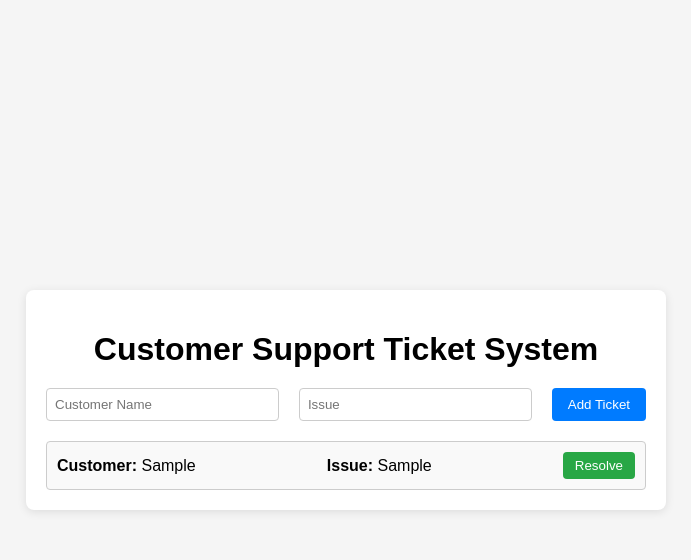
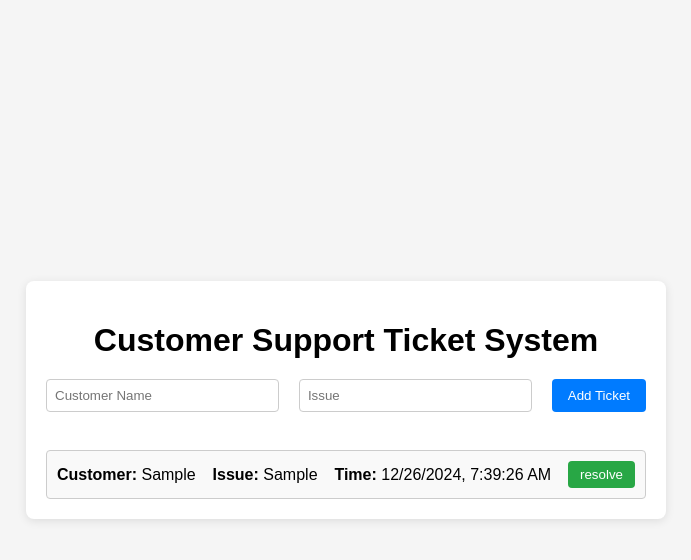
Before and after one commit to jananisri2008/customersupportsystem, a React (Vite) app: page / in a window 1280 px wide. Both pictures are taken after typing "Sample", "Sample" into the empty fields and a click on the button "Add Ticket". Shown: the top 560 px of the page, without its empty margins (294-985 px from the left). Built offline with nearby package versions, Linux system fonts and the light colour scheme.

Commit message:
second commit

```diff
--- a/src/App.jsx
+++ b/src/App.jsx
@@ -20,14 +20,25 @@ function App() {
         setTickets(updatedTickets);
     };
 
+    const markResolved = (id) => {
+        setTickets((prevTickets) =>
+            prevTickets.map((ticket) =>
+                ticket.id === id ? { ...ticket, resolved: !ticket.resolved } : ticket
+            )
+        );
+    };
+
+
     return (
         <div className="app-container">
             <h1>Customer Support Ticket System</h1>
-            <AddTicketForm addTicket={addTicket} />
+            <AddTicketForm addTicket={addTicket}/>
+            <br/>
             <TicketQueue
                 tickets={tickets}
                 removeTicket={removeTicket}
                 reorderTickets={reorderTickets}
+                markResolved={markResolved}
             />
         </div>
     );
--- a/src/components/AddTicketForm.jsx
+++ b/src/components/AddTicketForm.jsx
@@ -11,6 +11,7 @@ function AddTicketForm({ addTicket }) {
                 id: Date.now(),
                 customerName,
                 issue,
+                date:new Date().toLocaleString(),
             };
             addTicket(newTicket);
             setCustomerName("");
--- a/src/components/Ticket.jsx
+++ b/src/components/Ticket.jsx
@@ -1,6 +1,6 @@
 import React from "react";
 
-function Ticket({ ticket, index, removeTicket }) {
+function Ticket({ ticket, index, removeTicket, markResolved }) {
     const handleDragStart = (e) => {
         e.dataTransfer.setData(
             "text",
@@ -13,6 +13,11 @@ function Ticket({ ticket, index, removeTicket }) {
             "text",
             JSON.stringify({ destinationIndex: index })
         );
+    };
+
+    const formatDate=(timestamp)=>{
+        const date=new Date(timestamp);
+        return date.toLocaleString();
     };
 
     return (
@@ -29,7 +34,13 @@ function Ticket({ ticket, index, removeTicket }) {
             <div>
                 <strong>Issue:</strong> {ticket.issue}
             </div>
-            <button onClick={() => removeTicket(ticket.id)}>Resolve</button>
+            <div>
+                <strong>Time:</strong> {ticket.date ? formatDate(ticket.date) :"Not Available"}
+            </div>
+            <button onClick={()=>markResolved(ticket.id)}>
+                {ticket.resolved?"resolved ✔ ":"resolve"}
+            </button>
+            {/* <button onClick={() => removeTicket(ticket.id)}>Resolve</button> */}
         </div>
     );
 }
--- a/src/components/TicketQueue.jsx
+++ b/src/components/TicketQueue.jsx
@@ -1,8 +1,13 @@
 import React from "react";
 import Ticket from "./Ticket";
 
-function TicketQueue({ tickets, removeTicket, reorderTickets }) {
+function TicketQueue({ tickets, removeTicket, reorderTickets,markResolved }) {
     const handleDragEnd = (e) => {
+        e.preventDefault();
+
+        const data=e.dataTransfer.getData("text");
+        if(!data) return;
+
         const { sourceIndex, destinationIndex } = JSON.parse(e.dataTransfer.getData("text"));
         if (sourceIndex !== undefined && destinationIndex !== undefined) {
             reorderTickets(sourceIndex, destinationIndex);
@@ -21,6 +26,7 @@ function TicketQueue({ tickets, removeTicket, reorderTickets }) {
                     ticket={ticket}
                     index={index}
                     removeTicket={removeTicket}
+                    markResolved={markResolved}
                 />
             ))}
         </div>
```
